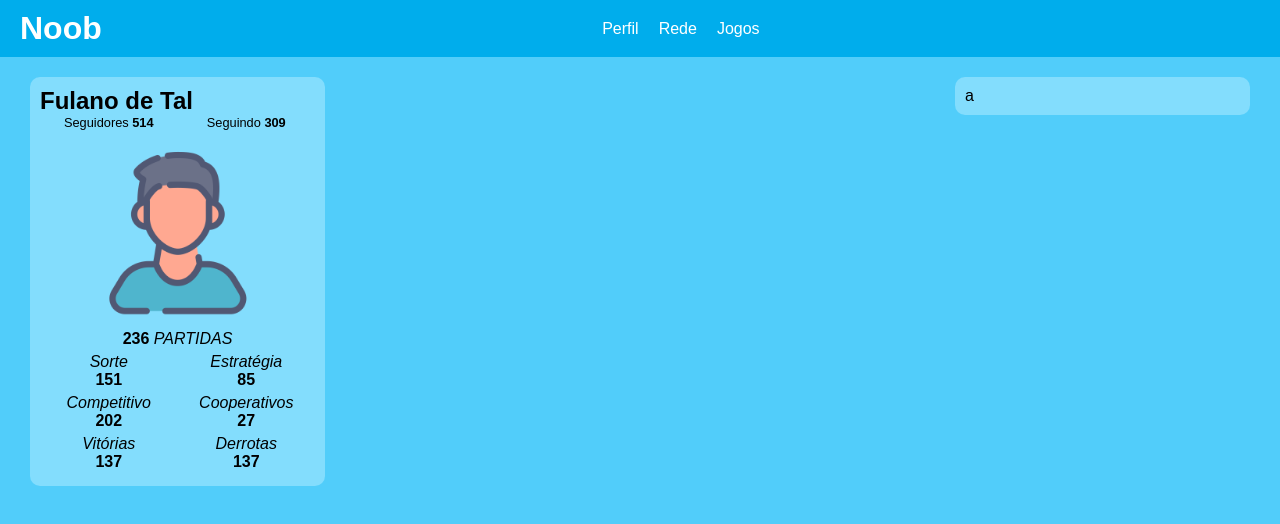
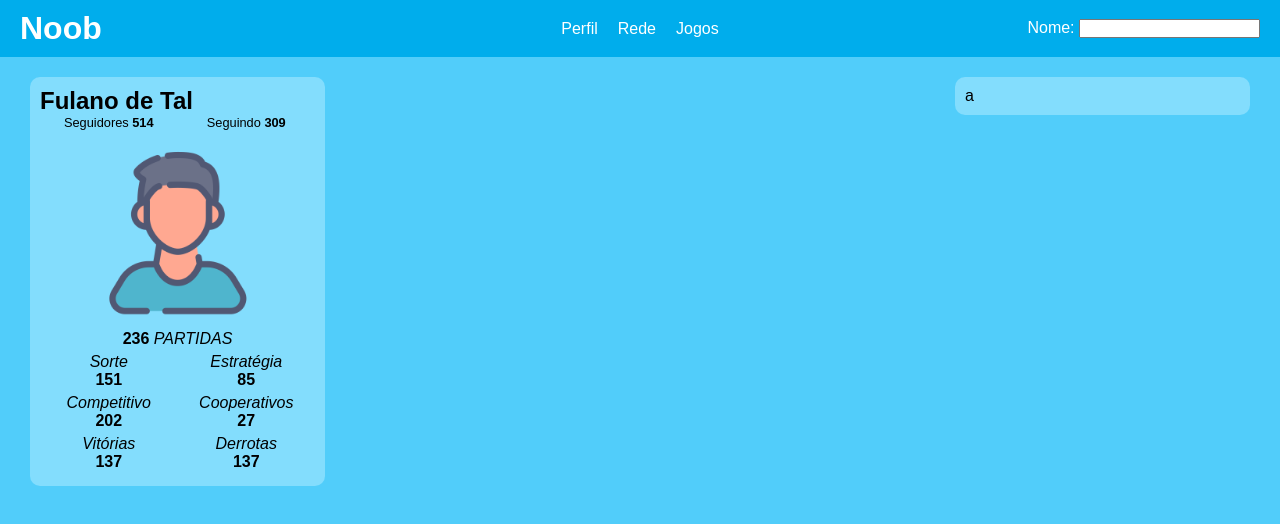
Before and after one commit to eRodrigoL/site, a plain HTML site: page index.html in a window 1280 px wide. Drawn offline with Linux system fonts and the light colour scheme.

Commit message:
Centralização dos links no cabeçalho e crição da label para ajustar a área de login

```diff
--- a/index.html
+++ b/index.html
@@ -9,14 +9,15 @@
 <body>
 
 <header>
-    <h1>Noob</h1>
-    <div class="links">
+    <div class="colunaCabecalho logo"><h1>Noob</h1></div>
+    <div class="colunaCabecalho links">
         <a href="#">Perfil</a>
         <a href="#">Rede</a>
         <a href="#">Jogos</a>
     </div>
-    <div class="login">
-        <!-- Área de login -->
+    <div class="colunaCabecalho login">
+        <label for="nome">Nome:</label>
+        <input type="text" id="nome" name="nome">
     </div>
 </header>
 
--- a/styles.css
+++ b/styles.css
@@ -27,13 +27,21 @@ header {
 header h1 {
     margin: 0;
 }
+.colunaCabecalho {
+    width: 33%;
+}
 .links {
     display: flex;
+    justify-content: center; /* Centraliza horizontalmente */
+    align-items: center; /* Centraliza verticalmente */
 }
 .links a {
     color: #fff;
     text-decoration: none;
     margin: 0 10px;
+}
+.login {
+    text-align: right;
 }
 
 /* ..........FORMATAÇÃO COLUNAS.......... */
```
